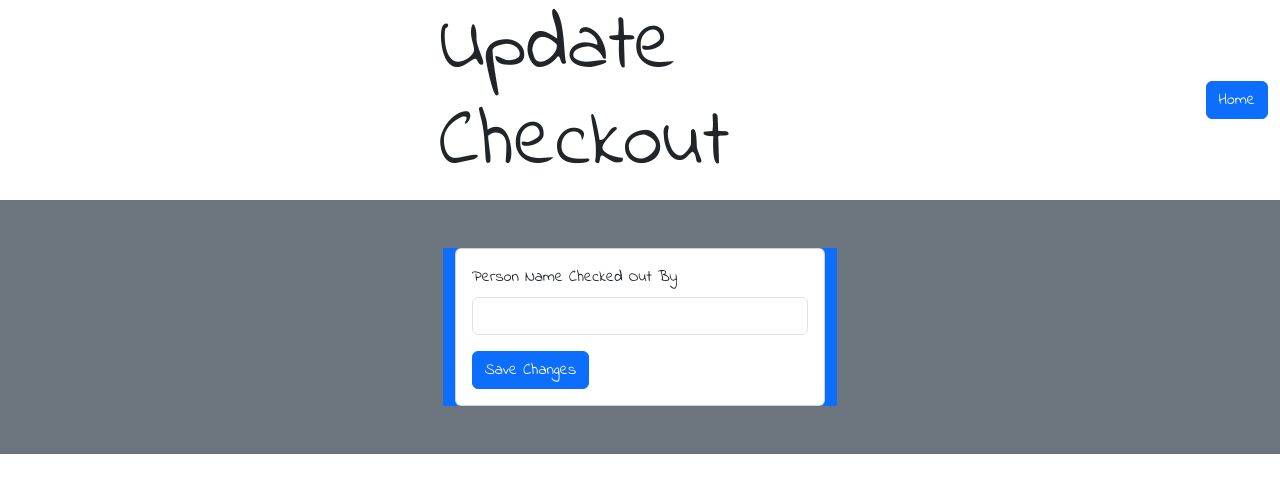
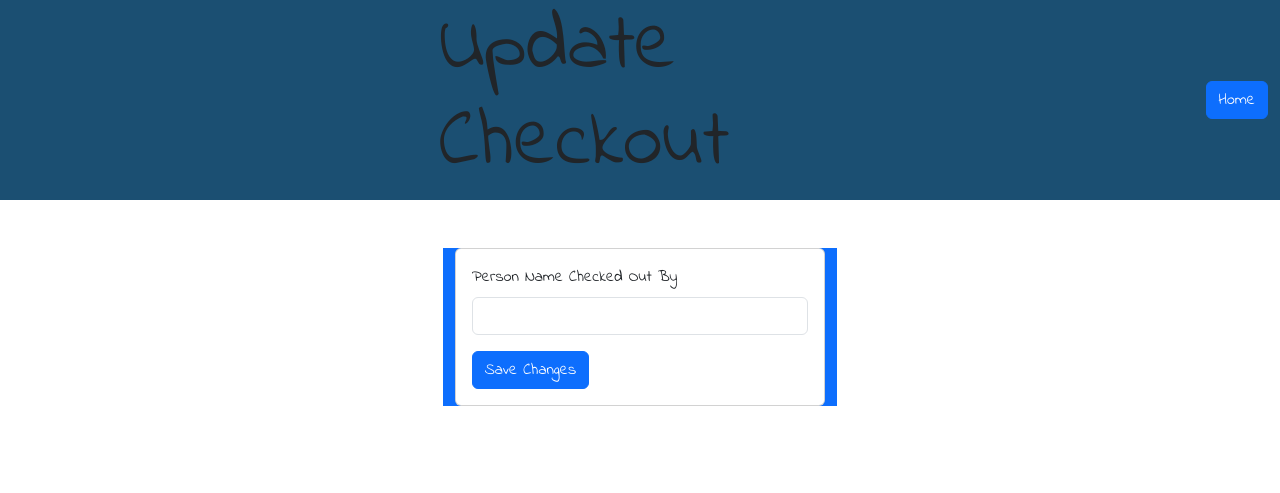
Before and after one commit to Zinniacodes01/marias_mobile_library, a Flask app: template templates/update_checkout.html in a window 1280 px wide. Shown: the top 493 px of the page. Run offline with Flask 3, Linux system fonts and the light colour scheme; the template is opened without the code that fills it, so the values that code supplies are empty.

Commit message:
Update header styling in update_checkout.html

```diff
--- a/templates/update_checkout.html
+++ b/templates/update_checkout.html
@@ -15,14 +15,14 @@
 
 <body class="doodle-background">
     <div class="container-fluid">
-        <div class="row align-items-center">
+        <div class="row align-items-center blue-header">
             <div class="col-4"></div>
             <h1 class="display-1 col-5 text-right">Update Checkout</h1>
             <div class="col-3 text-end">
                 <a href="{{ url_for('test', lib_name=lib_name, username=username) }}" class="btn btn-primary">Home</a>
             </div>
         </div>
-        <div class="row p-5 justify-content-center bg-secondary">
+        <div class="row p-5 justify-content-center">
             <div class="col-4 bg-primary">
                 <div class="card">
                     <div class="card-body">
```
